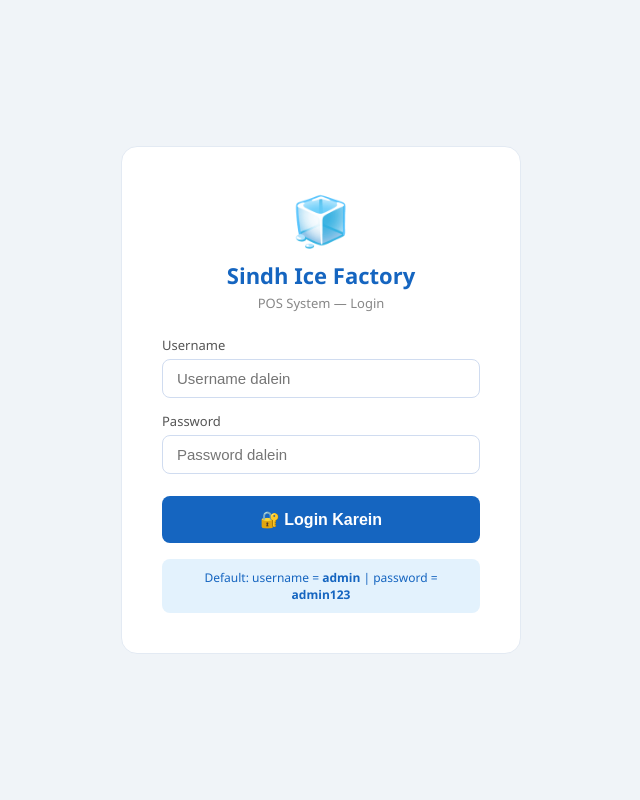
After one commit to huzaifabin5550/sindh-ice-factory, a Flask app: page /login in a window 1280 px wide. The commit adds this page. Shown: the whole page, without its empty margins (319-959 px from the left). Run offline with Flask 3, Linux system fonts and the light colour scheme.

Commit message:
login and logout added

```diff
--- a/app.py
+++ b/app.py
@@ -1,32 +1,70 @@
-# ========================================
+ # ========================================
 # SINDH ICE FACTORY - Flask Server
 # ========================================
 
-from flask import Flask, render_template, request, jsonify
+from flask import Flask, render_template, request, jsonify, session, redirect, url_for
 from database import *
+from functools import wraps
 
 app = Flask(__name__)
+app.secret_key = 'sindh_ice_factory_secret_2024'
 
 # Database initialize karo
 init_db()
+
+# ── Login Required Decorator ──
+def login_required(f):
+    @wraps(f)
+    def decorated_function(*args, **kwargs):
+        if 'user' not in session:
+            return redirect(url_for('login'))
+        return f(*args, **kwargs)
+    return decorated_function
+
+# ========================================
+# AUTH ROUTES
+# ========================================
+
+@app.route('/login', methods=['GET', 'POST'])
+def login():
+    if request.method == 'POST':
+        data = request.json
+        user = verify_user(
+            data.get('username'),
+            data.get('password')
+        )
+        if user:
+            session['user'] = user['username']
+            return jsonify({'success': True})
+        return jsonify({'error': 'Galat username ya password!'}), 401
+    return render_template('login.html')
+
+@app.route('/logout')
+def logout():
+    session.pop('user', None)
+    return redirect(url_for('login'))
 
 # ========================================
 # PAGE ROUTES
 # ========================================
 
 @app.route('/')
+@login_required
 def index():
     return render_template('index.html')
 
 @app.route('/dealers')
+@login_required
 def dealers():
     return render_template('dealers.html')
 
 @app.route('/dealer-detail')
+@login_required
 def dealer_detail():
     return render_template('dealer-detail.html')
 
 @app.route('/reports')
+@login_required
 def reports():
     return render_template('reports.html')
 
@@ -34,40 +72,29 @@ def reports():
 # DEALER APIs
 # ========================================
 
-# Sare dealers lo
 @app.route('/api/dealers', methods=['GET'])
+@login_required
 def api_get_dealers():
-    dealers = get_all_dealers()
-    return jsonify(dealers)
+    return jsonify(get_all_dealers())
 
-# Ek dealer lo
 @app.route('/api/dealers/<int:id>', methods=['GET'])
+@login_required
 def api_get_dealer(id):
     dealer = get_dealer(id)
     if not dealer:
         return jsonify({'error': 'Dealer nahi mila'}), 404
     return jsonify(dealer)
 
-# Naya dealer add karo
 @app.route('/api/dealers', methods=['POST'])
+@login_required
 def api_add_dealer():
     data = request.json
     name = data.get('name', '').strip()
-
     if not name:
         return jsonify({'error': 'Naam zaroori hai'}), 400
-
-    # Duplicate check
     all_dealers = get_all_dealers()
-    duplicate = any(
-        d['name'].lower() == name.lower()
-        for d in all_dealers
-    )
-    if duplicate:
-        return jsonify(
-            {'error': 'Yeh dealer pehle se exist karta hai'}
-        ), 400
-
+    if any(d['name'].lower() == name.lower() for d in all_dealers):
+        return jsonify({'error': 'Dealer pehle se exist karta hai'}), 400
     add_dealer(
         name=name,
         phone=data.get('phone', ''),
@@ -77,8 +104,25 @@ def api_add_dealer():
     )
     return jsonify({'success': True, 'message': 'Dealer add ho gaya!'})
 
-# Dealer delete karo
+@app.route('/api/dealers/<int:id>', methods=['PUT'])
+@login_required
+def api_update_dealer(id):
+    data = request.json
+    name = data.get('name', '').strip()
+    if not name:
+        return jsonify({'error': 'Naam zaroori hai'}), 400
+    update_dealer(
+        id=id,
+        name=name,
+        phone=data.get('phone', ''),
+        cnic=data.get('cnic', ''),
+        location=data.get('location', 'Remote'),
+        address=data.get('address', '')
+    )
+    return jsonify({'success': True, 'message': 'Dealer update ho gaya!'})
+
 @app.route('/api/dealers/<int:id>', methods=['DELETE'])
+@login_required
 def api_delete_dealer(id):
     delete_dealer(id)
     return jsonify({'success': True, 'message': 'Dealer delete ho gaya!'})
@@ -87,12 +131,11 @@ def api_delete_dealer(id):
 # TRANSACTION APIs
 # ========================================
 
-# Transaction add karo
 @app.route('/api/transactions', methods=['POST'])
+@login_required
 def api_add_transaction():
     data = request.json
-
-    add_transaction(
+    serial = add_transaction(
         dealer_id=data.get('dealerId'),
         dealer_name=data.get('dealerName', 'Cash'),
         type=data.get('type', 'Cash'),
@@ -102,29 +145,65 @@ def api_add_transaction():
         reference=data.get('reference', ''),
         date=data.get('date', '')
     )
-    return jsonify({
-        'success': True,
-        'message': 'Transaction save ho gayi!'
-    })
+    return jsonify({'success': True, 'serial': serial})
 
-# Sari transactions lo
 @app.route('/api/transactions', methods=['GET'])
+@login_required
 def api_get_transactions():
-    txns = get_all_transactions()
-    return jsonify(txns)
+    return jsonify(get_all_transactions())
 
-# Dealer ki transactions lo
-@app.route('/api/transactions/dealer/<int:dealer_id>',
-           methods=['GET'])
+@app.route('/api/transactions/<int:id>', methods=['GET'])
+@login_required
+def api_get_transaction(id):
+    txn = get_transaction(id)
+    if not txn:
+        return jsonify({'error': 'Transaction nahi mili'}), 404
+    return jsonify(txn)
+
+@app.route('/api/transactions/search/<serial>', methods=['GET'])
+@login_required
+def api_search_transaction(serial):
+    txn = get_transaction_by_serial(serial)
+    if not txn:
+        return jsonify({'error': 'Receipt nahi mili'}), 404
+    return jsonify(txn)
+
+@app.route('/api/transactions/<int:id>', methods=['PUT'])
+@login_required
+def api_update_transaction(id):
+    data = request.json
+    qty = float(data.get('qty', 0))
+    price = float(data.get('price', 0))
+    total = qty * price
+    update_transaction(
+        id=id,
+        qty=qty,
+        price=price,
+        total=total,
+        reference=data.get('reference', '')
+    )
+    return jsonify({'success': True, 'message': 'Transaction update ho gayi!'})
+
+@app.route('/api/transactions/<int:id>', methods=['DELETE'])
+@login_required
+def api_delete_transaction(id):
+    delete_transaction(id)
+    return jsonify({'success': True, 'message': 'Transaction delete ho gayi!'})
+
+@app.route('/api/transactions/dealer/<int:dealer_id>', methods=['GET'])
+@login_required
 def api_get_dealer_transactions(dealer_id):
-    txns = get_dealer_transactions(dealer_id)
-    return jsonify(txns)
+    return jsonify(get_dealer_transactions(dealer_id))
 
-# Date se transactions lo
 @app.route('/api/transactions/date/<date>', methods=['GET'])
+@login_required
 def api_get_date_transactions(date):
-    txns = get_transactions_by_date(date)
-    return jsonify(txns)
+    return jsonify(get_transactions_by_date(date))
+
+@app.route('/api/monthly-summary', methods=['GET'])
+@login_required
+def api_monthly_summary():
+    return jsonify(get_monthly_summary())
 
 # ========================================
 # RUN SERVER
--- a/templates/dealer-detail.html
+++ b/templates/dealer-detail.html
@@ -12,11 +12,12 @@
   <div class="navbar-brand">
     🧊 Sindh Ice Factory
   </div>
-  <div class="navbar-links">
+   <div class="navbar-links">
     <a href="/">POS</a>
     <a href="/dealers" class="active">Dealers</a>
     <a href="/reports">Reports</a>
-  </div>
+    <a href="/logout" style="color:#ffcdd2;">🚪 Logout</a>
+</div>
 </nav>
 
 <div class="container">
--- a/templates/dealers.html
+++ b/templates/dealers.html
@@ -12,11 +12,12 @@
   <div class="navbar-brand">
     🧊 Sindh Ice Factory
   </div>
-  <div class="navbar-links">
+   <div class="navbar-links">
     <a href="/">POS</a>
     <a href="/dealers" class="active">Dealers</a>
     <a href="/reports">Reports</a>
-  </div>
+    <a href="/logout" style="color:#ffcdd2;">🚪 Logout</a>
+</div>
 </nav>
 
 <div class="container">
--- a/templates/index.html
+++ b/templates/index.html
@@ -12,11 +12,12 @@
   <div class="navbar-brand">
     🧊 Sindh Ice Factory
   </div>
-  <div class="navbar-links">
+   <div class="navbar-links">
     <a href="/" class="active">POS</a>
     <a href="/dealers">Dealers</a>
     <a href="/reports">Reports</a>
-  </div>
+    <a href="/logout" style="color:#ffcdd2;">🚪 Logout</a>
+</div>
 </nav>
 
 <div class="container">
--- /dev/null
+++ b/templates/login.html
@@ -0,0 +1,154 @@
+<!DOCTYPE html>
+<html lang="en">
+<head>
+  <meta charset="UTF-8" />
+  <meta name="viewport" content="width=device-width, initial-scale=1.0"/>
+  <title>Sindh Ice Factory — Login</title>
+  <link rel="stylesheet" href="/static/css/style.css" />
+  <style>
+    body {
+      background: #F0F4F8;
+      display: flex;
+      align-items: center;
+      justify-content: center;
+      min-height: 100vh;
+      margin: 0;
+    }
+    .login-box {
+      background: white;
+      border-radius: 16px;
+      padding: 40px;
+      width: 100%;
+      max-width: 400px;
+      border: 1px solid #E3EAF3;
+    }
+    .login-logo {
+      text-align: center;
+      margin-bottom: 24px;
+    }
+    .login-logo .icon {
+      font-size: 48px;
+    }
+    .login-logo h1 {
+      font-size: 22px;
+      font-weight: 700;
+      color: #1565C0;
+      margin-top: 8px;
+    }
+    .login-logo p {
+      font-size: 13px;
+      color: #888;
+      margin-top: 4px;
+    }
+    .error-box {
+      background: #FFEBEE;
+      border: 1px solid #EF9A9A;
+      border-radius: 8px;
+      padding: 10px 14px;
+      font-size: 13px;
+      color: #C62828;
+      margin-bottom: 16px;
+      display: none;
+    }
+    .btn-login {
+      background: #1565C0;
+      color: white;
+      border: none;
+      border-radius: 8px;
+      padding: 14px;
+      font-size: 16px;
+      font-weight: 600;
+      cursor: pointer;
+      width: 100%;
+      margin-top: 8px;
+    }
+    .btn-login:hover {
+      background: #0D47A1;
+    }
+    .default-info {
+      background: #E3F2FD;
+      border-radius: 8px;
+      padding: 10px 14px;
+      font-size: 12px;
+      color: #1565C0;
+      margin-top: 16px;
+      text-align: center;
+    }
+  </style>
+</head>
+<body>
+
+<div class="login-box">
+  <div class="login-logo">
+    <div class="icon">🧊</div>
+    <h1>Sindh Ice Factory</h1>
+    <p>POS System — Login</p>
+  </div>
+
+  <div class="error-box" id="errorBox"></div>
+
+  <div class="field-group">
+    <label class="field-label">Username</label>
+    <input type="text" id="username"
+      placeholder="Username dalein"
+      onkeypress="handleEnter(event)" />
+  </div>
+
+  <div class="field-group">
+    <label class="field-label">Password</label>
+    <input type="password" id="password"
+      placeholder="Password dalein"
+      onkeypress="handleEnter(event)" />
+  </div>
+
+  <button class="btn-login" onclick="doLogin()">
+    🔐 Login Karein
+  </button>
+
+  <div class="default-info">
+    Default: username = <b>admin</b> | password = <b>admin123</b>
+  </div>
+</div>
+
+<script>
+  async function doLogin() {
+    const username = document.getElementById('username').value.trim();
+    const password = document.getElementById('password').value.trim();
+
+    if (!username || !password) {
+      showError('Username aur password dalein!');
+      return;
+    }
+
+    try {
+      const res = await fetch('/login', {
+        method: 'POST',
+        headers: { 'Content-Type': 'application/json' },
+        body: JSON.stringify({ username, password })
+      });
+
+      const data = await res.json();
+
+      if (data.success) {
+        window.location.href = '/';
+      } else {
+        showError(data.error || 'Galat username ya password!');
+      }
+    } catch (err) {
+      showError('Server se connection nahi ho pa raha!');
+    }
+  }
+
+  function showError(msg) {
+    const box = document.getElementById('errorBox');
+    box.textContent = msg;
+    box.style.display = 'block';
+  }
+
+  function handleEnter(e) {
+    if (e.key === 'Enter') doLogin();
+  }
+</script>
+
+</body>
+</html>
--- a/templates/reports.html
+++ b/templates/reports.html
@@ -12,11 +12,12 @@
   <div class="navbar-brand">
     🧊 Sindh Ice Factory
   </div>
-  <div class="navbar-links">
+   <div class="navbar-links">
     <a href="/">POS</a>
     <a href="/dealers">Dealers</a>
     <a href="/reports" class="active">Reports</a>
-  </div>
+    <a href="/logout" style="color:#ffcdd2;">🚪 Logout</a>
+</div>
 </nav>
 
 <div class="container">
```
Also changed, not shown: database.py (+135 -21 lines).
